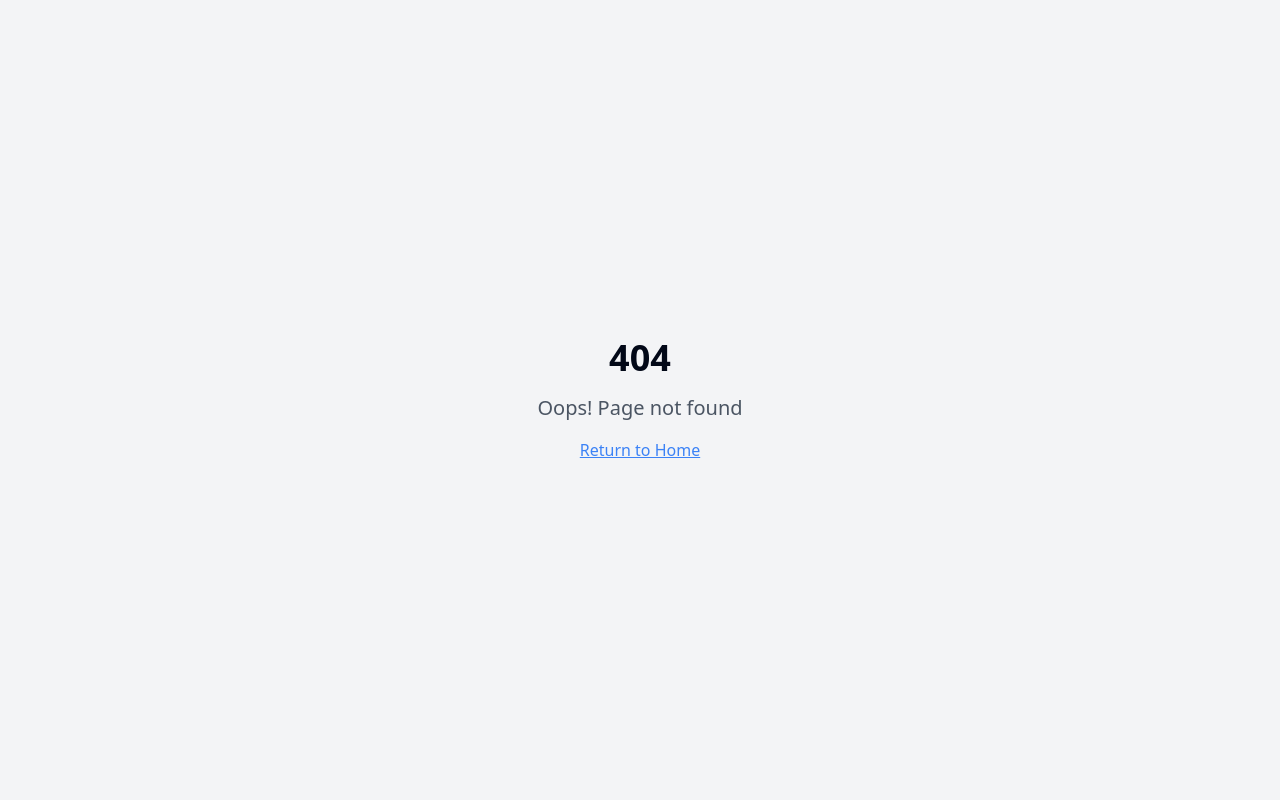
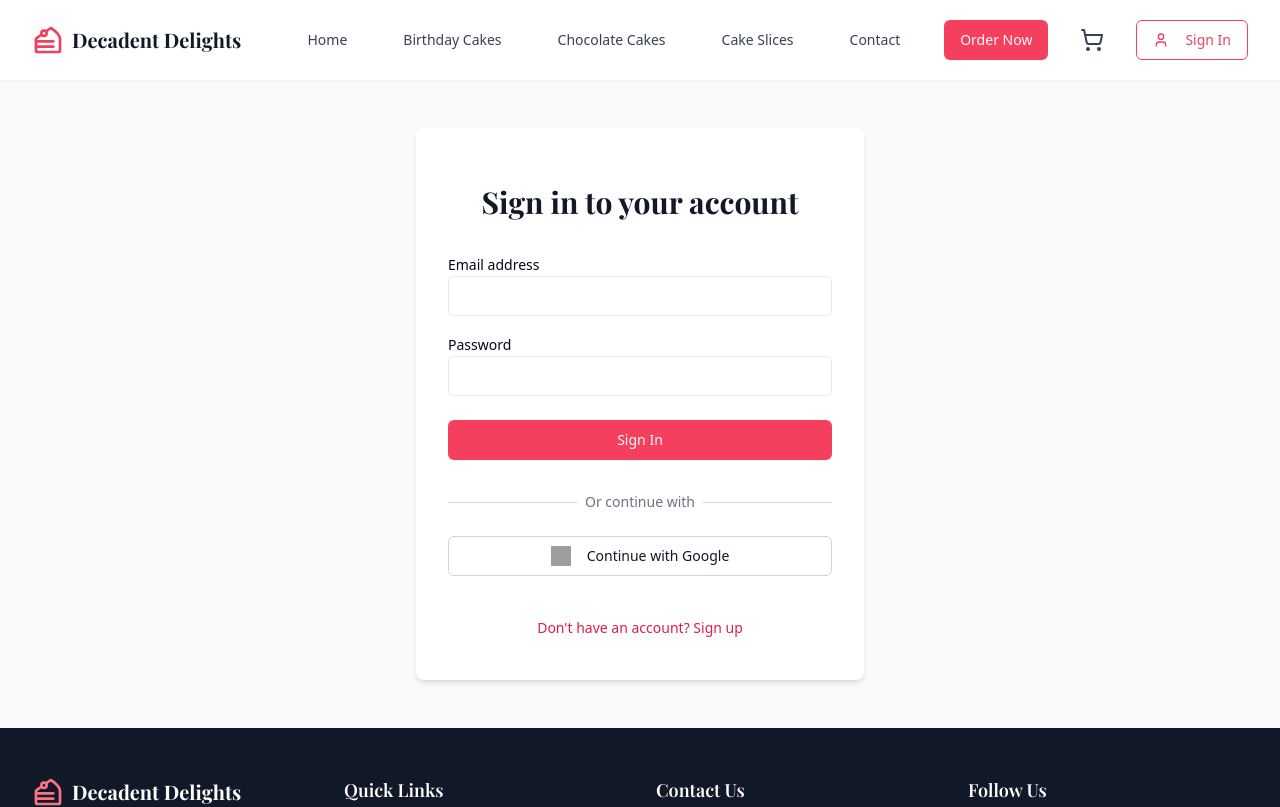
Before and after one commit to NyinakuJoshua/decadent-delights-online, a React (Vite) app: page /auth in a window 1280 px wide. Before the commit this address had no page. Shown: the top 807 px of the page. Built offline with nearby package versions, Linux system fonts and the light colour scheme; grey boxes are pictures that could not be loaded.

Commit message:
Run SQL script
No description needed.

```diff
--- a/src/App.tsx
+++ b/src/App.tsx
@@ -1,9 +1,11 @@
+
 import { Toaster } from "@/components/ui/toaster";
 import { Toaster as Sonner } from "@/components/ui/sonner";
 import { TooltipProvider } from "@/components/ui/tooltip";
 import { QueryClient, QueryClientProvider } from "@tanstack/react-query";
-import { BrowserRouter, Routes, Route } from "react-router-dom";
+import { BrowserRouter, Routes, Route, Navigate } from "react-router-dom";
 import { CartProvider } from "./context/CartContext";
+import { AuthProvider } from "./context/AuthContext";
 
 // Pages
 import Index from "./pages/Index";
@@ -14,11 +16,13 @@ import Cart from "./pages/Cart";
 import OrderForm from "./pages/OrderForm";
 import Contact from "./pages/Contact";
 import NotFound from "./pages/NotFound";
+import Auth from "./pages/Auth";
 
 const queryClient = new QueryClient();
 
 const App = () => (
   <QueryClientProvider client={queryClient}>
+    <AuthProvider>
       <CartProvider>
         <TooltipProvider>
           <Toaster />
@@ -32,11 +36,13 @@ const App = () => (
               <Route path="/cart" element={<Cart />} />
               <Route path="/order-form" element={<OrderForm />} />
               <Route path="/contact" element={<Contact />} />
+              <Route path="/auth" element={<Auth />} />
               <Route path="*" element={<NotFound />} />
             </Routes>
           </BrowserRouter>
         </TooltipProvider>
       </CartProvider>
+    </AuthProvider>
   </QueryClientProvider>
 );
 
--- a/src/components/Navbar.tsx
+++ b/src/components/Navbar.tsx
@@ -1,12 +1,13 @@
-
 import { useState } from "react";
 import { Link } from "react-router-dom";
-import { ShoppingCart, Menu, X, CakeSlice } from "lucide-react";
+import { ShoppingCart, Menu, X, CakeSlice, User } from "lucide-react";
 import { useCart } from "../context/CartContext";
+import { useAuth } from "../context/AuthContext";
 import { Button } from "@/components/ui/button";
 
 const Navbar = () => {
   const { getCartCount } = useCart();
+  const { user, signOut } = useAuth();
   const [isMenuOpen, setIsMenuOpen] = useState(false);
 
   const toggleMenu = () => {
@@ -53,6 +54,27 @@ const Navbar = () => {
                 </span>
               )}
             </Link>
+            {user ? (
+              <div className="flex items-center space-x-4">
+                <span className="text-sm text-gray-700">
+                  Welcome, {user.email}
+                </span>
+                <Button
+                  variant="outline"
+                  className="border-rose-500 text-rose-500 hover:bg-rose-50"
+                  onClick={() => signOut()}
+                >
+                  Sign Out
+                </Button>
+              </div>
+            ) : (
+              <Link to="/auth">
+                <Button variant="outline" className="border-rose-500 text-rose-500 hover:bg-rose-50">
+                  <User className="h-5 w-5 mr-2" />
+                  Sign In
+                </Button>
+              </Link>
+            )}
           </div>
 
           {/* Mobile menu button */}
@@ -120,6 +142,27 @@ const Navbar = () => {
           >
             <Button className="w-full bg-rose-500 hover:bg-rose-600">Order Now</Button>
           </Link>
+          {user ? (
+            <>
+              <span className="block px-3 py-2 text-base font-medium text-gray-700">
+                Welcome, {user.email}
+              </span>
+              <button
+                onClick={() => signOut()}
+                className="block w-full text-left px-3 py-2 text-base font-medium text-gray-700 hover:text-rose-500 hover:bg-gray-50 rounded-md"
+              >
+                Sign Out
+              </button>
+            </>
+          ) : (
+            <Link
+              to="/auth"
+              className="block px-3 py-2 text-base font-medium text-gray-700 hover:text-rose-500 hover:bg-gray-50 rounded-md"
+              onClick={() => setIsMenuOpen(false)}
+            >
+              Sign In
+            </Link>
+          )}
         </div>
       </div>
     </nav>
--- /dev/null
+++ b/src/context/AuthContext.tsx
@@ -0,0 +1,57 @@
+
+import { createContext, useContext, useEffect, useState } from "react";
+import { Session, User } from "@supabase/supabase-js";
+import { supabase } from "@/integrations/supabase/client";
+
+type AuthContextType = {
+  user: User | null;
+  session: Session | null;
+  signOut: () => Promise<void>;
+};
+
+const AuthContext = createContext<AuthContextType>({
+  user: null,
+  session: null,
+  signOut: async () => {},
+});
+
+export const AuthProvider = ({ children }: { children: React.ReactNode }) => {
+  const [user, setUser] = useState<User | null>(null);
+  const [session, setSession] = useState<Session | null>(null);
+
+  useEffect(() => {
+    // Set up auth state listener first
+    const { data: { subscription } } = supabase.auth.onAuthStateChange(
+      (event, session) => {
+        setSession(session);
+        setUser(session?.user ?? null);
+      }
+    );
+
+    // Then check for existing session
+    supabase.auth.getSession().then(({ data: { session } }) => {
+      setSession(session);
+      setUser(session?.user ?? null);
+    });
+
+    return () => subscription.unsubscribe();
+  }, []);
+
+  const signOut = async () => {
+    await supabase.auth.signOut();
+  };
+
+  return (
+    <AuthContext.Provider value={{ user, session, signOut }}>
+      {children}
+    </AuthContext.Provider>
+  );
+};
+
+export const useAuth = () => {
+  const context = useContext(AuthContext);
+  if (!context) {
+    throw new Error("useAuth must be used within an AuthProvider");
+  }
+  return context;
+};
--- a/src/integrations/supabase/types.ts
+++ b/src/integrations/supabase/types.ts
@@ -9,7 +9,30 @@ export type Json =
 export type Database = {
   public: {
     Tables: {
-      [_ in never]: never
+      profiles: {
+        Row: {
+          avatar_url: string | null
+          created_at: string | null
+          full_name: string | null
+          id: string
+          updated_at: string | null
+        }
+        Insert: {
+          avatar_url?: string | null
+          created_at?: string | null
+          full_name?: string | null
+          id: string
+          updated_at?: string | null
+        }
+        Update: {
+          avatar_url?: string | null
+          created_at?: string | null
+          full_name?: string | null
+          id?: string
+          updated_at?: string | null
+        }
+        Relationships: []
+      }
     }
     Views: {
       [_ in never]: never
--- /dev/null
+++ b/src/pages/Auth.tsx
@@ -0,0 +1,152 @@
+
+import { useState } from "react";
+import { useNavigate } from "react-router-dom";
+import { supabase } from "@/integrations/supabase/client";
+import { Button } from "@/components/ui/button";
+import { Input } from "@/components/ui/input";
+import { Label } from "@/components/ui/label";
+import { toast } from "sonner";
+import Navbar from "@/components/Navbar";
+import Footer from "@/components/Footer";
+
+const Auth = () => {
+  const [isSignUp, setIsSignUp] = useState(false);
+  const [email, setEmail] = useState("");
+  const [password, setPassword] = useState("");
+  const [loading, setLoading] = useState(false);
+  const navigate = useNavigate();
+
+  const handleSubmit = async (e: React.FormEvent) => {
+    e.preventDefault();
+    setLoading(true);
+
+    try {
+      if (isSignUp) {
+        const { error } = await supabase.auth.signUp({
+          email,
+          password,
+        });
+        if (error) throw error;
+        toast.success("Check your email for the confirmation link!");
+      } else {
+        const { error } = await supabase.auth.signInWithPassword({
+          email,
+          password,
+        });
+        if (error) throw error;
+        navigate("/");
+      }
+    } catch (error: any) {
+      toast.error(error.message);
+    } finally {
+      setLoading(false);
+    }
+  };
+
+  const handleGoogleSignIn = async () => {
+    try {
+      const { error } = await supabase.auth.signInWithOAuth({
+        provider: "google",
+      });
+      if (error) throw error;
+    } catch (error: any) {
+      toast.error(error.message);
+    }
+  };
+
+  return (
+    <div className="flex flex-col min-h-screen">
+      <Navbar />
+      <div className="flex-1 flex items-center justify-center py-12 px-4 sm:px-6 lg:px-8 bg-gray-50">
+        <div className="max-w-md w-full space-y-8 bg-white p-8 rounded-lg shadow-md">
+          <div>
+            <h2 className="mt-6 text-center text-3xl font-playfair font-bold text-gray-900">
+              {isSignUp ? "Create your account" : "Sign in to your account"}
+            </h2>
+          </div>
+          <form className="mt-8 space-y-6" onSubmit={handleSubmit}>
+            <div className="space-y-4">
+              <div>
+                <Label htmlFor="email">Email address</Label>
+                <Input
+                  id="email"
+                  name="email"
+                  type="email"
+                  autoComplete="email"
+                  required
+                  value={email}
+                  onChange={(e) => setEmail(e.target.value)}
+                />
+              </div>
+              <div>
+                <Label htmlFor="password">Password</Label>
+                <Input
+                  id="password"
+                  name="password"
+                  type="password"
+                  autoComplete={isSignUp ? "new-password" : "current-password"}
+                  required
+                  value={password}
+                  onChange={(e) => setPassword(e.target.value)}
+                />
+              </div>
+            </div>
+
+            <div>
+              <Button
+                type="submit"
+                className="w-full bg-rose-500 hover:bg-rose-600"
+                disabled={loading}
+              >
+                {loading ? "Loading..." : isSignUp ? "Sign Up" : "Sign In"}
+              </Button>
+            </div>
+          </form>
+
+          <div className="mt-6">
+            <div className="relative">
+              <div className="absolute inset-0 flex items-center">
+                <div className="w-full border-t border-gray-300" />
+              </div>
+              <div className="relative flex justify-center text-sm">
+                <span className="px-2 bg-white text-gray-500">
+                  Or continue with
+                </span>
+              </div>
+            </div>
+
+            <div className="mt-6">
+              <Button
+                type="button"
+                onClick={handleGoogleSignIn}
+                className="w-full bg-white text-gray-900 border border-gray-300 hover:bg-gray-50"
+              >
+                <img
+                  className="h-5 w-5 mr-2"
+                  src="https://www.svgrepo.com/show/475656/google-color.svg"
+                  alt="Google logo"
+                />
+                Continue with Google
+              </Button>
+            </div>
+          </div>
+
+          <div className="text-center mt-4">
+            <Button
+              variant="link"
+              className="text-rose-600 hover:text-rose-700"
+              onClick={() => setIsSignUp(!isSignUp)}
+            >
+              {isSignUp
+                ? "Already have an account? Sign in"
+                : "Don't have an account? Sign up"}
+            </Button>
+          </div>
+        </div>
+      </div>
+      <Footer />
+    </div>
+  );
+};
+
+export default Auth;
```
Lines whose indentation alone changed are shown as unchanged.
